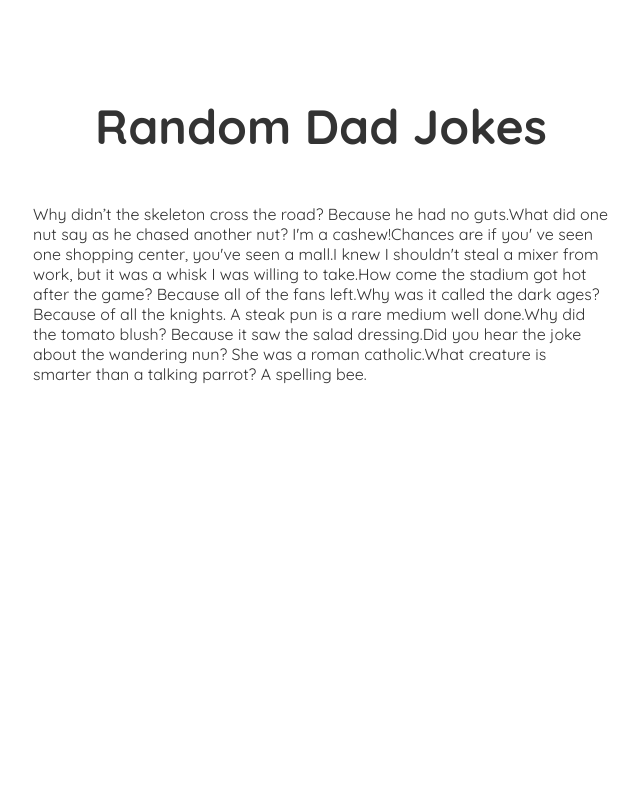
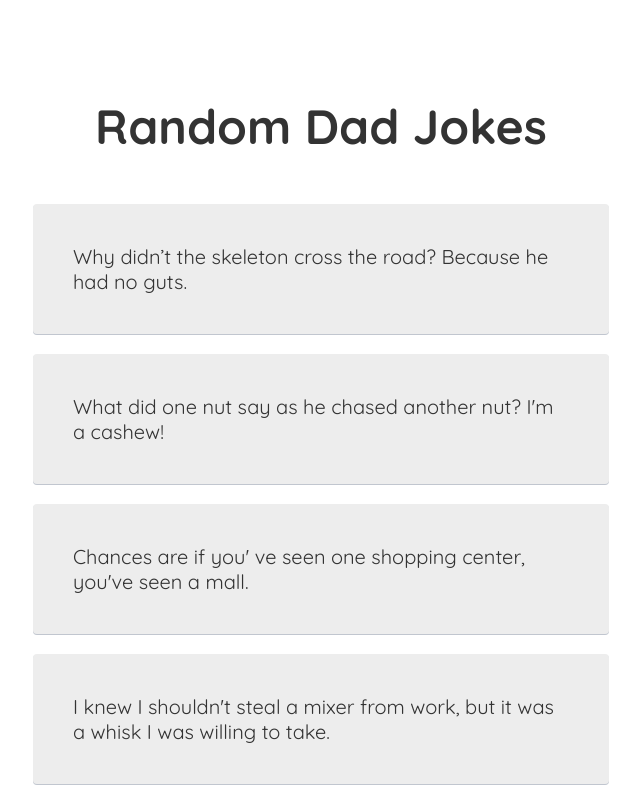
Before and after one commit to AGutierrezR/dad-jokes, a React (Create React App) app: page / in a window 1280 px wide. Shown: the top 800 px of the page, without its empty margins (319-959 px from the left). Built offline with nearby package versions, Linux system fonts and the light colour scheme.

Commit message:
Crear componente Joke

```diff
--- a/src/App.js
+++ b/src/App.js
@@ -1,6 +1,7 @@
 import React, { useState } from 'react'
 import './App.css'
 import data from './data'
+import Joke from './components/Joke'
 
 const App = (props) => {
   const [jokes, setJokes] = useState(data)
@@ -8,8 +9,9 @@ const App = (props) => {
   return (
     <div className="App">
       <h1>{props.title}</h1>
-
-      {jokes.map(({ joke, id }) => joke)}
+      {jokes.map(({ joke, id }) => (
+        <Joke joke={joke} key={id} />
+      ))}
     </div>
   )
 }
--- /dev/null
+++ b/src/components/Joke.js
@@ -0,0 +1,24 @@
+import React from 'react'
+import styled from 'styled-components'
+
+const Card = styled.li`
+  box-shadow: 0 1px 0 rgba(9, 30, 66, 0.25);
+  background-color: #ededed;
+  font-size: 1.25rem;
+  margin: 1em 0;
+  padding: 2em;
+  border-radius: 4px;
+  display: block;
+  margin-bottom: 8px;
+  min-height: 20px;
+  position: relative;
+  text-decoration: none;
+  z-index: 0;
+  color: 333333;
+`
+
+const Joke = ({joke}) => {
+  return <Card>{joke}</Card>
+}
+
+export default Joke
```
